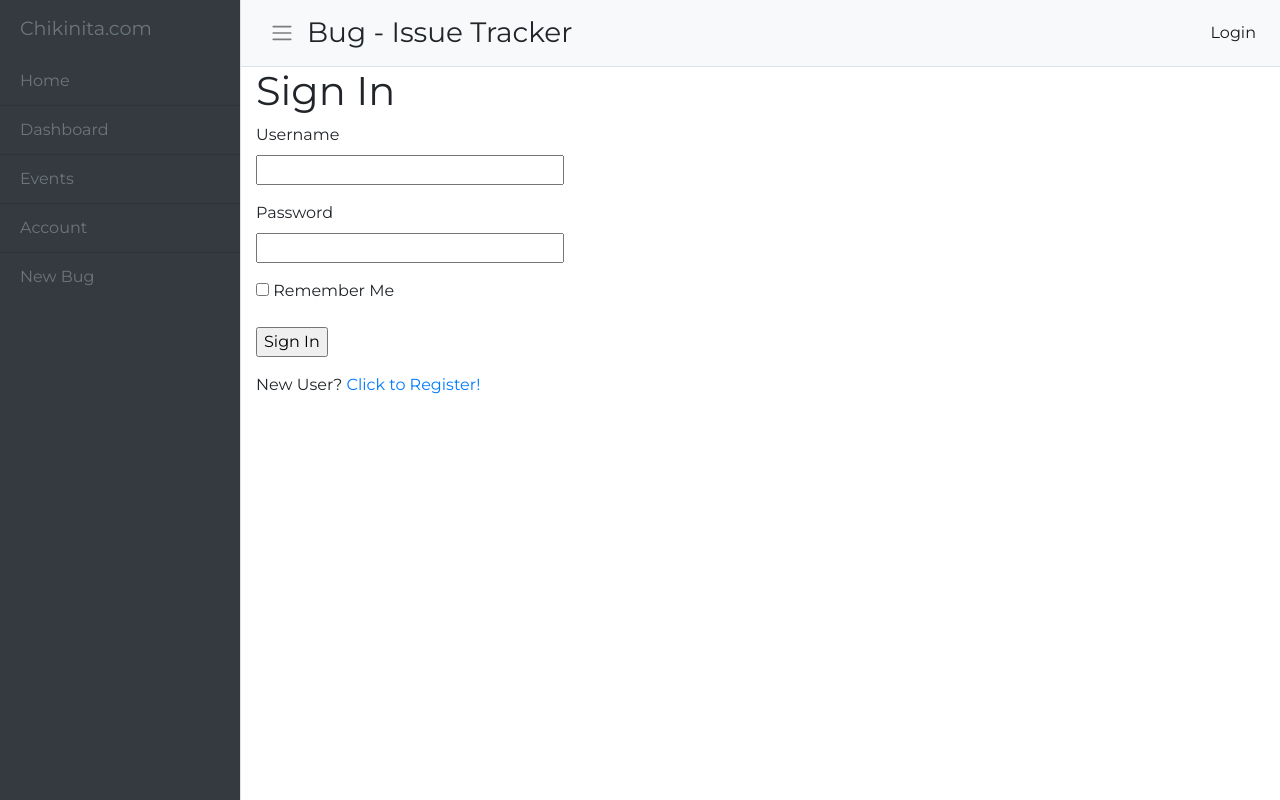
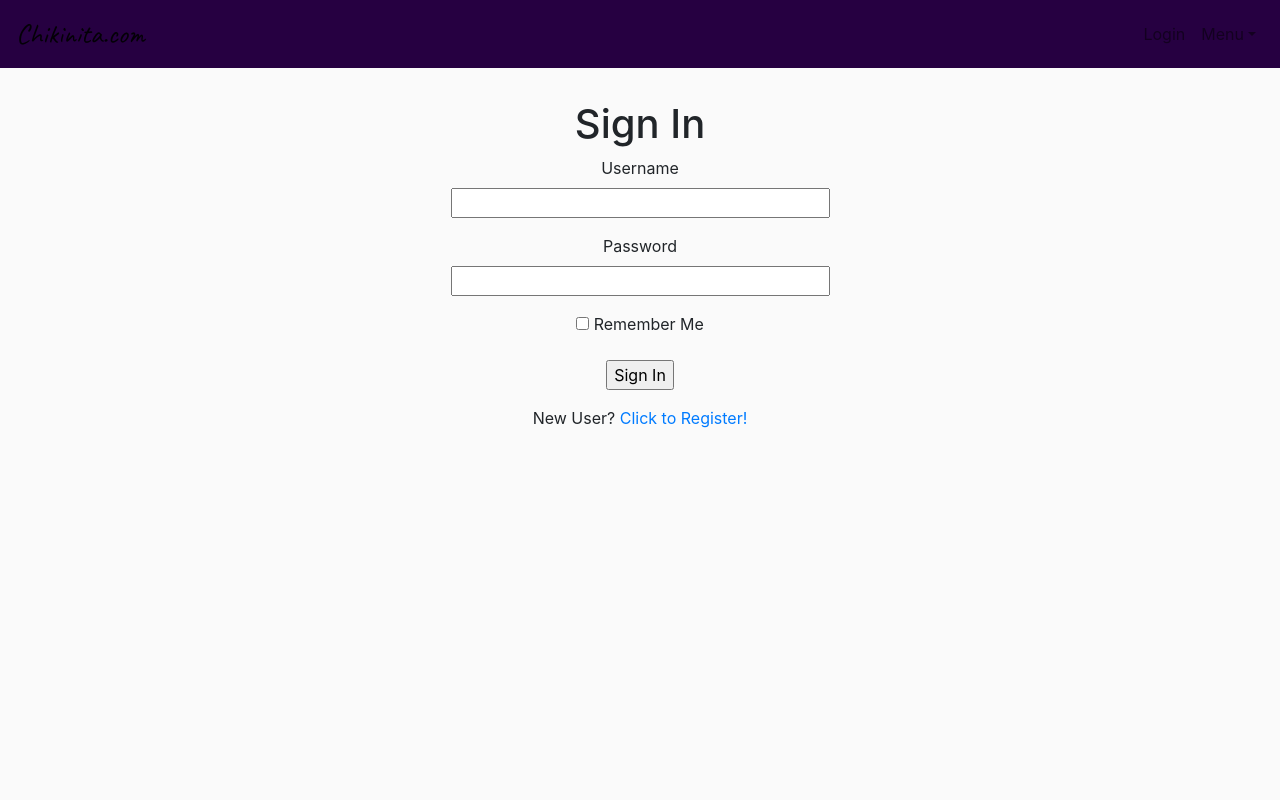
Before and after one commit to miguelpengson/flask_bug_tracker, a Flask app: a page that uses app/templates/base.html in a window 1280 px wide. Run offline with Flask 2, Linux system fonts and the light colour scheme; some libraries are stand-ins or nearby versions.

Commit message:
display bugs for current user only working, experimenting with base.html - navbar

```diff
--- a/app/routes.py
+++ b/app/routes.py
@@ -1,4 +1,4 @@
-from flask import render_template, url_for, flash, redirect, request
+from flask import render_template, url_for, flash, redirect, request, abort
 from flask_login import login_user, logout_user, current_user, login_required
 from werkzeug.urls import url_parse
 from app import app, db
@@ -65,21 +65,23 @@ def new_bug():
     form = TrackerForm()
     if form.validate_on_submit():
         track = Tracker(subject=form.subject.data, content=form.content.data,
-                        priority=form.priority.data, progress=form.progress.data)
+                        priority=form.priority.data, progress=form.progress.data, author=current_user)
         db.session.add(track)
         db.session.commit()
         flash('Your new issue is being tracked!', 'success')
         return redirect(url_for('index'))
     return render_template('new_bug.html', title='New Bug Report', form=form, legend='New Bug')
 
-@app.route("/bug/<track_id>")
+@app.route("/bug/<int:track_id>")
 def bug(track_id):
     bug = Tracker.query.get_or_404(track_id)
     return render_template('bug.html', title=bug.subject, bug=bug)
 
-@app.route("/bug/<track_id>/update", methods=['GET', 'POST'])
+@app.route("/bug/<int:track_id>/update", methods=['GET', 'POST'])
 def update_bug(track_id):
     bug = Tracker.query.get_or_404(track_id)
+    if bug.author != current_user:
+        abort(403)
     form = TrackerForm()
     if form.validate_on_submit():
         bug.subject = form.subject.data
@@ -93,10 +95,12 @@ def update_bug(track_id):
         form.content.data = bug.content
     return render_template('new_bug.html', title='Update Bug', form=form, legend='Update Bug')
 
-@app.route("/note/<track_id>/delete", methods=['POST'])
+@app.route("/note/<int:track_id>/delete", methods=['POST'])
 def delete_bug(track_id):
     bug = Tracker.query.get_or_404(track_id)
+    if bug.author != current_user:
+        abort(403)
     db.session.delete(bug)
     db.session.commit()
-    flash('Your bug issue has been deleted!', 'success')
+    flash('Your bug topic has been deleted!', 'success')
     return redirect(url_for('index'))
--- a/app/static/main.css
+++ b/app/static/main.css
@@ -5,49 +5,31 @@
  */
 body {
   overflow-x: hidden;
-  font-family: montserrat;
+  background: #fafafa;
 }
-
-#sidebar-wrapper {
-  min-height: 100vh;
-  margin-left: -15rem;
-  -webkit-transition: margin .25s ease-out;
-  -moz-transition: margin .25s ease-out;
-  -o-transition: margin .25s ease-out;
-  transition: margin .25s ease-out;
+.bg-indigo {
+  background-color: #260041;
 }
-
-#sidebar-wrapper .sidebar-heading {
-  padding: 0.875rem 1.25rem;
-  font-size: 1.2rem;
-}
-
-#sidebar-wrapper .list-group {
-  width: 15rem;
-}
-
-#page-content-wrapper {
-  min-width: 100vw;
-}
-
-#wrapper.toggled #sidebar-wrapper {
-  margin-left: 0;
+.nav-item  {
+  list-style-type: none;
+  color: white;
 }
 
 @media (min-width: 768px) {
   #sidebar-wrapper {
     margin-left: 0;
   }
+  .nav-text {
+    color: #f2f2f2;
+    font-family: 'Open Sans Condensed', sans-serif;
+    font-family: 'Caveat', cursive;
+    font-size: 28px;
+  }
 
   #page-content-wrapper {
     min-width: 0;
     width: 100%;
   }
-
-  #wrapper.toggled #sidebar-wrapper {
-    margin-left: -15rem;
-  }
-}
 
 .content-section {
   background: #ffffff;
--- a/app/templates/base.html
+++ b/app/templates/base.html
@@ -12,61 +12,43 @@
 
   <!-- Bootstrap core CSS -->
   <link rel="stylesheet" href="https://maxcdn.bootstrapcdn.com/bootstrap/4.4.1/css/bootstrap.min.css">
-  <link href="https://fonts.googleapis.com/css?family=Montserrat:400,700,200" rel="stylesheet" />
+  <link href="https://fonts.googleapis.com/css2?family=Caveat&family=Open+Sans+Condensed:ital@1&display=swap" rel="stylesheet">
   <link href="https://maxcdn.bootstrapcdn.com/font-awesome/latest/css/font-awesome.min.css"
   <!-- Custom styles for this template -->
   <link href="{{ url_for('static', filename='main.css') }}" rel="stylesheet">
-
 </head>
-
 <body>
 
-  <div class="d-flex" id="wrapper">
+  <!-- Navbar -->
+<nav class="navbar navbar-expand-sm bg-indigo navbar-light fixed-top ">
+    <a class="navbar-brand nav-text mr-auto"  href="{{ url_for('index') }}">Chikinita.com</a>
 
-    <!-- Sidebar -->
-    <!-- Sidebar-Notes Make sure to keep all page content within the #page-content-wrapper.
-    The top navbar is optional, and just for demonstration. Just create an element with the
-    #menu-toggle ID which will toggle the menu when clicked. -->
-    <div class="bg-dark text-muted border-right" id="sidebar-wrapper">
-      <div class="sidebar-heading">Chikinita.com</div>
-      <div class="list-group list-group-flush">
-        <a href="{{ url_for('index') }}" class="list-group-item list-group-item-action bg-dark text-muted">Home</a>
-        <a href="#" class="list-group-item list-group-item-action bg-dark text-muted">Dashboard</a>
-        <a href="#" class="list-group-item list-group-item-action bg-dark text-muted">Events</a>
-        <a href="#" class="list-group-item list-group-item-action bg-dark text-muted">Account</a>
-        <a href="{{ url_for('new_bug') }}" class="list-group-item list-group-item-action bg-dark text-muted"> New Bug</a>
-      </div>
-    </div>
-    <!-- /#sidebar-wrapper -->
-
-    <!-- Page Content -->
-
-    <div id="page-content-wrapper">
-
-      <nav class="navbar navbar-expand-lg navbar-light bg-light border-bottom">
-        <button class="btn btn-muted" id="menu-toggle"><span class="navbar-toggler-icon"></span></button>
-        <h3 class="mt-2">Bug - Issue Tracker</h3>
-        <button class="navbar-toggler" type="button" data-toggle="collapse" data-target="#navbarSupportedContent" aria-controls="navbarSupportedContent" aria-expanded="false" aria-label="Toggle navigation">
-          <span class="navbar-toggler-icon"></span>
-        </button>
-        <div class="collapse navbar-collapse" id="navbarSupportedContent">
-          <ul class="navbar-nav ml-auto mt-2 mt-lg-0">
+    <!-- Links -->
     {% if current_user.is_anonymous %}
-            <li class="nav-item active">
+<ul class="navbar-nav">
+    <li class="nav-item">
             <a class="nav-link" href="{{ url_for('login') }}">Login <span class="sr-only">(current)</span></a>
           </li>
           {% else %}
-            <li class="nav-item">Hello, {{ current_user.username }}!</li>
-
-            <li class="nav-item active">
+    <li class="nav-item mr-auto">Hello, {{ current_user.username.title() }}</li>
+    <li class="nav-item">
             <a class="nav-link" href="{{ url_for('logout') }}">Logout <span class="sr-only">(current)</span></a>
           </li>
     {% endif %}
+
+    <!-- Dropdown -->
+      <li class="nav-item dropdown ml-auto">
+        <a class="nav-link dropdown-toggle" href="#" id="navbardrop" data-toggle="dropdown">Menu</a>
+          <div class="dropdown-menu">
+            <a class="dropdown-item" href="{{ url_for('new_bug') }}"> New Bug</a>
+            <a class="dropdown-item" href="{{ url_for('index') }}">Home</a>
+          </div>
+        </li>
       </ul>
-        </div>
 </nav>
 
-      <div class="container-fluid">
+<div id="page-content-wrapper">
+<div class="container-fluid" style="margin-top: 100px;">
   {% with messages = get_flashed_messages(with_categories=true) %}
     {% if messages %}
         {% for category, message in messages %}
@@ -77,10 +59,8 @@
     {% endif %}
   {% endwith %}
   {% block content %}{% endblock %}
+
 </div>
-    </div>
-    <!-- /#page-content-wrapper -->
-
 </div>
     <!-- /#wrapper -->
 
--- a/app/templates/index.html
+++ b/app/templates/index.html
@@ -1,4 +1,5 @@
 {% extends "base.html" %} {% block content %}
+
 <div class="container">
   <table class="table table-hover mt-3">
     <thead class="table-success">
@@ -8,9 +9,11 @@
           <th>Created</th>
           <th>Priority</th>
           <th>Progress</th>
+          <th>Author</th>
         </tr>
       </thead>
         {% for t in track %}
+          {% if t.author == current_user %}
           <tbody>
             <tr>
               <td>
@@ -32,7 +35,10 @@
               <td>
                 {{ t.progress }}
               </td>
+              <td>{{ t.author.username }}</td>
             </tr>
+            {% endif %}
+
             {% endfor %}
     </tbody>
   </table>
--- a/app/templates/login.html
+++ b/app/templates/login.html
@@ -1,7 +1,9 @@
 {% extends "base.html"%}
 {% block content %}
-<h1>Sign In</h1>
-<form action="" method="post" novalidate>
+
+<div class="form-group text-center">
+    <h1>Sign In</h1>
+<form action="" method="POST" novalidate>
     {{ form.hidden_tag() }}
     <p>
         {{ form.username.label }}<br>
@@ -21,5 +23,5 @@
     <p>{{ form.submit() }}</p>
 </form>
     <p>New User? <a href="{{ url_for('register') }}">Click to Register!</a></p>
-
+</div>
 {% endblock content%}
```
Also changed, not shown: test.db, 1 other file. Lines whose indentation alone changed are shown as unchanged.
